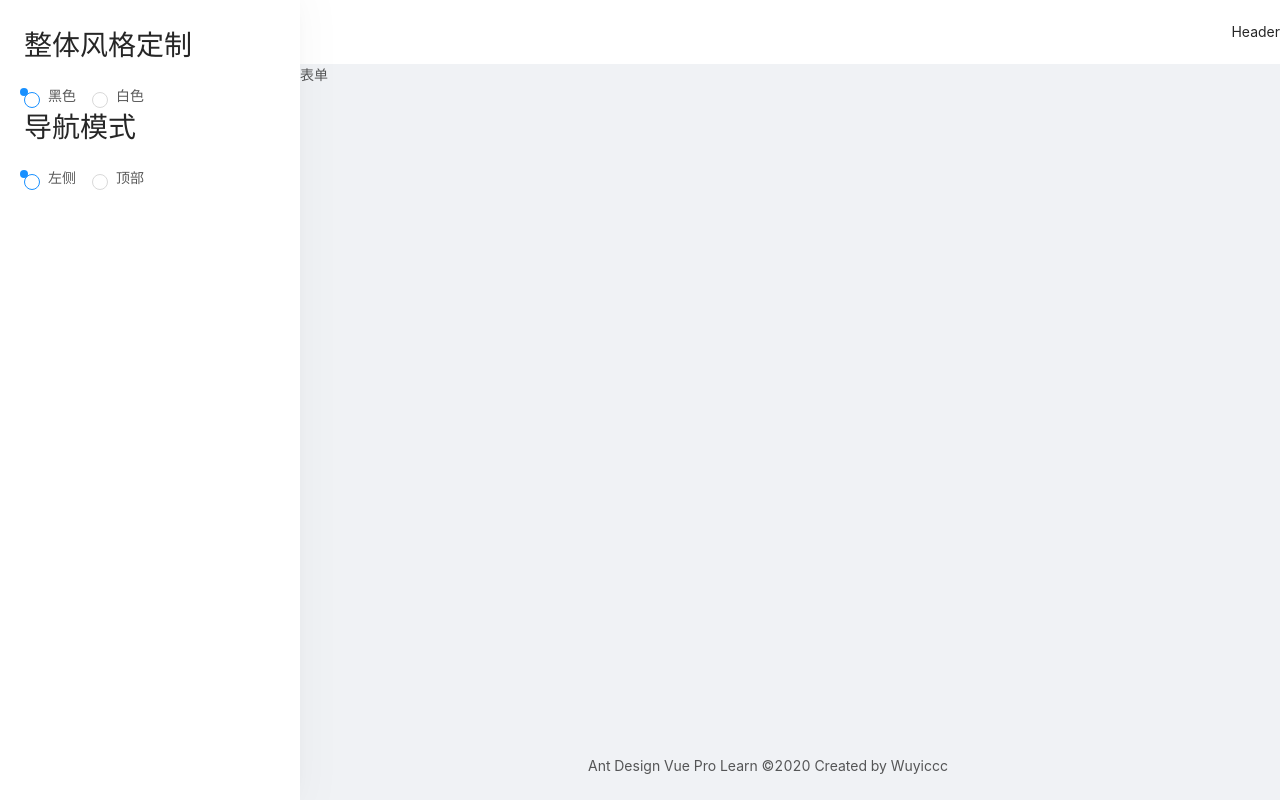
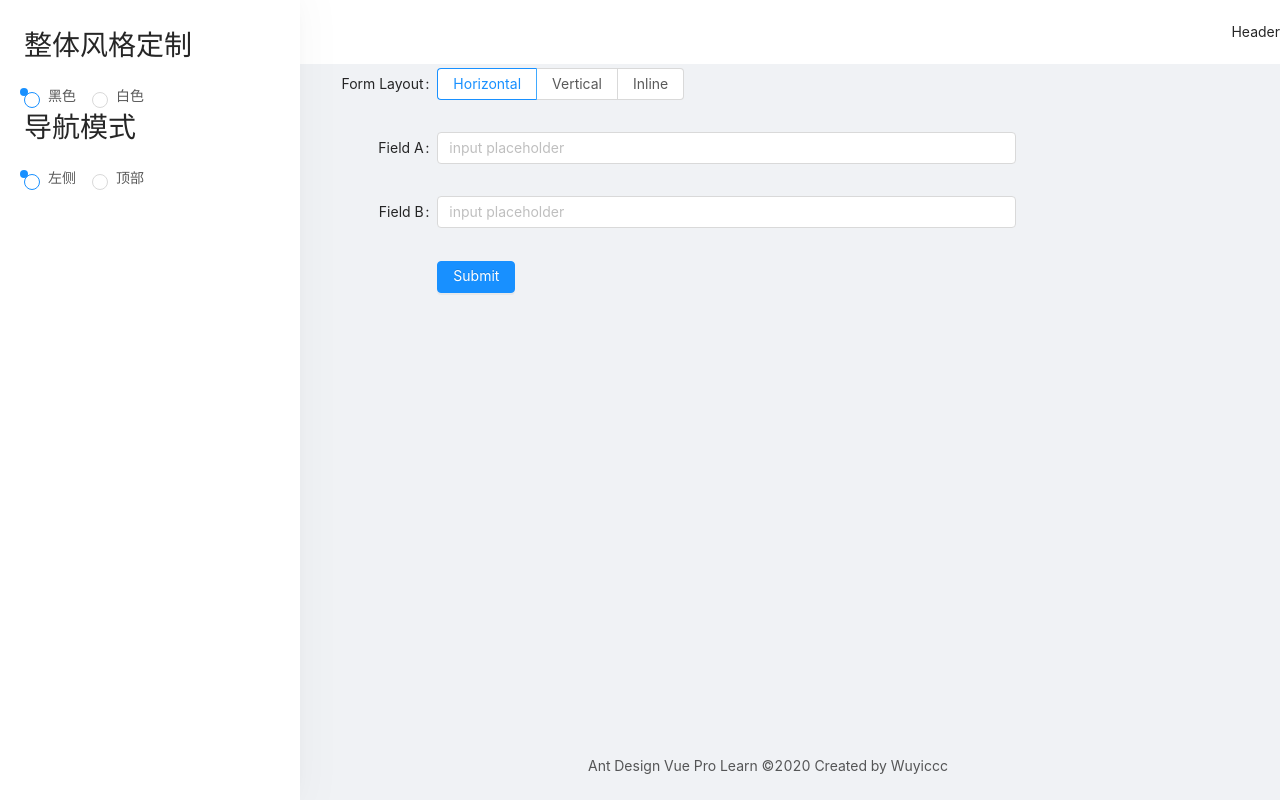
Before and after one commit to wuyiccc/ant-design-vue-pro-learn, a Vue app: page /form/basic-form in a window 1280 px wide. Built offline with nearby package versions, Linux system fonts and the light colour scheme.

Commit message:
ant design vue 表单初步使用

```diff
--- a/src/main.js
+++ b/src/main.js
@@ -2,7 +2,7 @@
 import App from "./App.vue";
 import router from "./router";
 import store from "./store";
-import { Button, Layout, Icon, Drawer, Radio, Menu } from "ant-design-vue";
+import { Button, Layout, Icon, Drawer, Radio, Menu, Form, Input } from "ant-design-vue";
 import Authorized from "./components/Authorized";
 import Auth from "./directives/auth";
 
@@ -14,6 +14,8 @@
 Vue.use(Drawer);
 Vue.use(Radio);
 Vue.use(Menu);
+Vue.use(Input);
+Vue.use(Form);
 // 这里的js导入的函数可以直接使用Vue.use
 Vue.use(Auth);
 
--- a/src/views/Dashboard/Analysis.vue
+++ b/src/views/Dashboard/Analysis.vue
@@ -46,12 +46,12 @@
   },
   mounted() {
     this.getChartData();
-    this.interval = setInterval(() => {
-      this.getChartData();
-    }, 3000);
+    // this.interval = setInterval(() => {
+    //   this.getChartData();
+    // }, 3000);
   },
   beforeDestroy() {
-    clearInterval(this.interval);
+    // clearInterval(this.interval);
   }
 };
 </script>
--- a/src/views/Forms/BasicForm.vue
+++ b/src/views/Forms/BasicForm.vue
@@ -1,11 +1,77 @@
 <template>
-  <div>基础表单</div>
+  <a-form :layout="formLayout">
+    <a-form-item
+      label="Form Layout"
+      :label-col="formItemLayout.labelCol"
+      :wrapper-col="formItemLayout.wrapperCol"
+    >
+      <a-radio-group
+        default-value="horizontal"
+        @change="handleFormLayoutChange"
+      >
+        <a-radio-button value="horizontal">
+          Horizontal
+        </a-radio-button>
+        <a-radio-button value="vertical">
+          Vertical
+        </a-radio-button>
+        <a-radio-button value="inline">
+          Inline
+        </a-radio-button>
+      </a-radio-group>
+    </a-form-item>
+    <a-form-item
+      label="Field A"
+      :label-col="formItemLayout.labelCol"
+      :wrapper-col="formItemLayout.wrapperCol"
+    >
+      <a-input placeholder="input placeholder" />
+    </a-form-item>
+    <a-form-item
+      label="Field B"
+      :label-col="formItemLayout.labelCol"
+      :wrapper-col="formItemLayout.wrapperCol"
+    >
+      <a-input placeholder="input placeholder" />
+    </a-form-item>
+    <a-form-item :wrapper-col="buttonItemLayout.wrapperCol">
+      <a-button type="primary">
+        Submit
+      </a-button>
+    </a-form-item>
+  </a-form>
 </template>
 
 <script>
 export default {
-  name: "BasicForm"
+  data() {
+    return {
+      formLayout: "horizontal"
+    };
+  },
+  computed: {
+    formItemLayout() {
+      const { formLayout } = this;
+      return formLayout === "horizontal"
+        ? {
+            labelCol: { span: 4 },
+            wrapperCol: { span: 14 }
+          }
+        : {};
+    },
+    buttonItemLayout() {
+      const { formLayout } = this;
+      return formLayout === "horizontal"
+        ? {
+            wrapperCol: { span: 14, offset: 4 }
+          }
+        : {};
+    }
+  },
+  methods: {
+    handleFormLayoutChange(e) {
+      this.formLayout = e.target.value;
+    }
+  }
 };
 </script>
-
-<style scoped></style>
```
